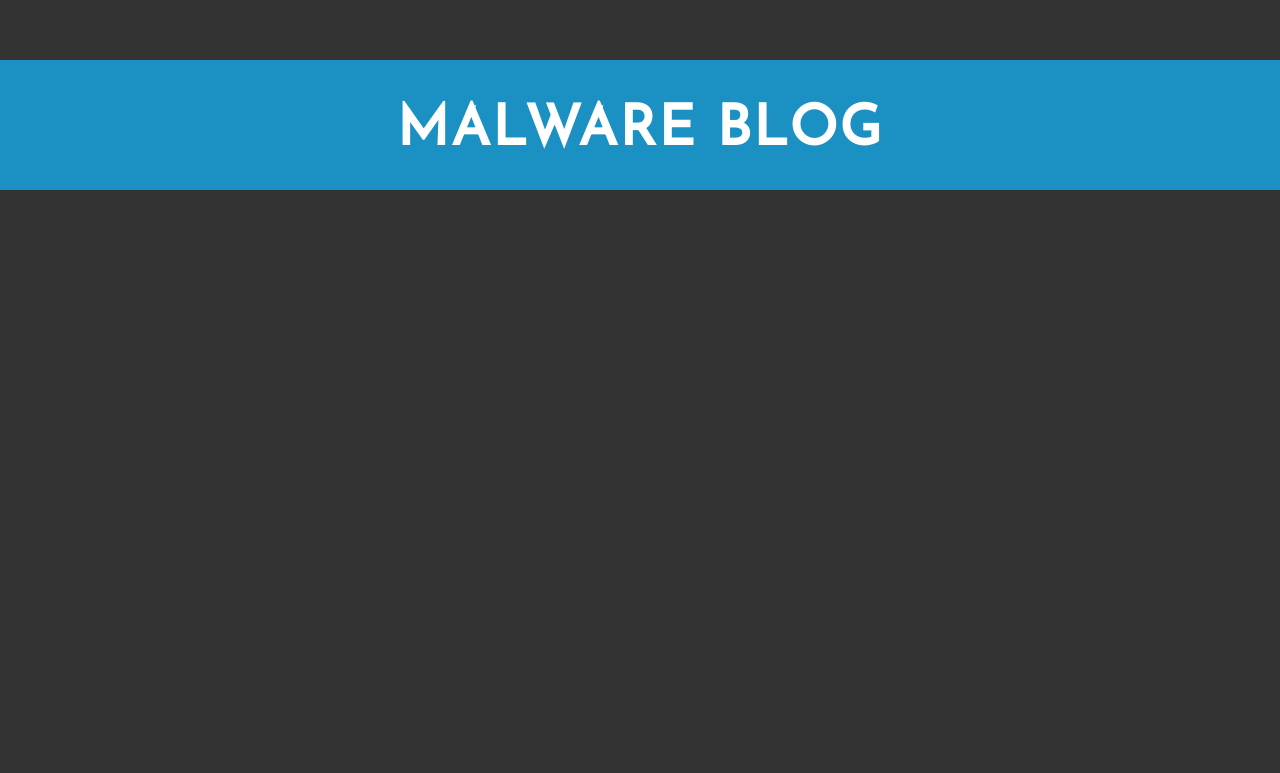
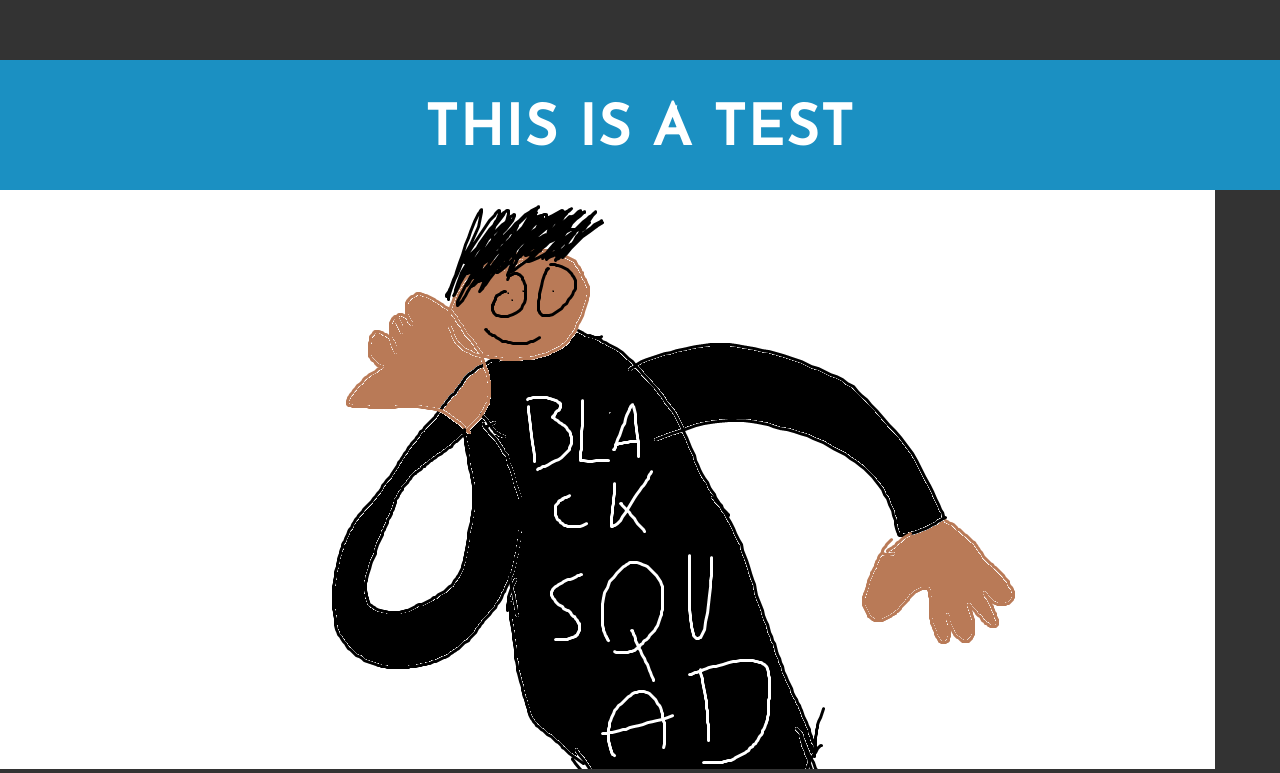
Before and after one commit to RegusXyz/regusxyz.github.io, a plain HTML site: page index.html in a window 1280 px wide. Shown: the part 115-888 px from the top of the page. Before the commit the page ends 800 px from the top, so only its background shows below. Drawn offline with Linux system fonts and the light colour scheme.

Commit message:
Initial commit4

```diff
--- a/index.html
+++ b/index.html
@@ -13,8 +13,9 @@
     </head>
     <body>
         <header>
-            <h1>Malware blog</h1>
+            <h1>tHIS IS a test</h1>
         </header>
 
+        <img src="img/ciaparitto.png" />
     </body>
 </html>
```
Also changed, not shown: img/ciaparitto.png (added).
